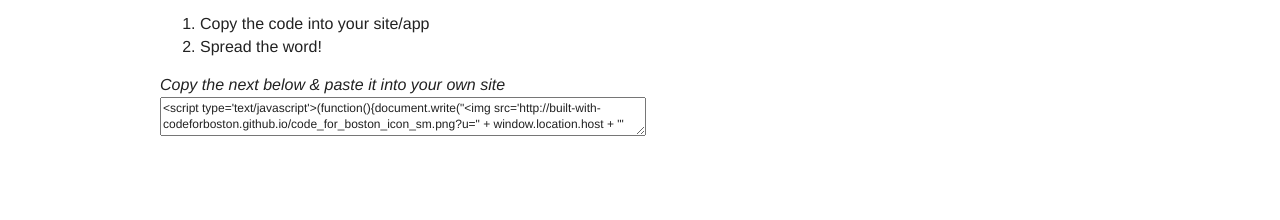
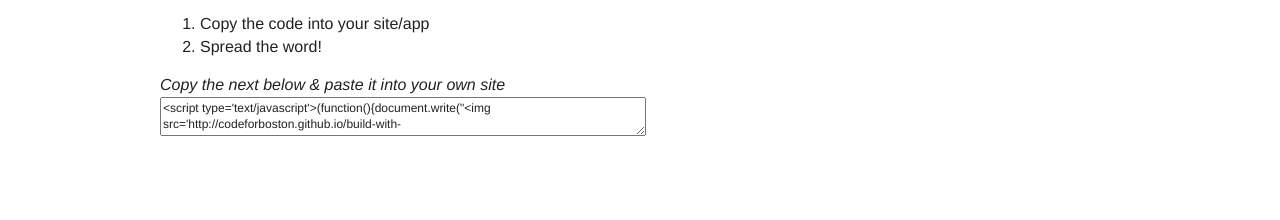
Before and after one commit to codeforboston/build-with-codeforboston, a plain HTML site: page index.html in a window 1280 px wide. Shown: the part 732-952 px from the top of the page. Drawn offline with nearby package versions, Linux system fonts and the light colour scheme.

Commit message:
all sorts of typos

```diff
--- a/index.html
+++ b/index.html
@@ -29,7 +29,7 @@
         <section class="panel-why">
             <div class="wrapper">
                 <h2 class="headline">What's This?</h2>
-                <p><a href="http://codeforboston.org">Code for Boston</a> is a local chapter of <a href="http://codeforameric.org">Code For America</a>. We are a volunteer group of developers, designers, data geeks, and citizen activists who use creative technology to solve civic and social problems.</p>
+                <p><a  target="_blank" href="http://codeforboston.org">Code for Boston</a> is a local chapter of <a  target="_blank" href="http://codeforamerica.org">Code For America</a>. We are a volunteer group of developers, designers, data geeks, and citizen activists who use creative technology to solve civic and social problems.</p>
             </div>
         </section>
         <section class="panel-build">
@@ -37,7 +37,7 @@
 
                 <h2 class="headline">Build With Us</h2>
                 <br>
-                <img src="/code_for_boston_logo_sm.png" alt="Code For Boston">
+                <img src="code_for_boston_logo_sm.png" alt="Code For Boston">
 
                 <p>Show your support for Code For Boston.</p>
                 <ol>
@@ -47,7 +47,7 @@
                 </ol>
                 <p class="snippet">
                     <label for="code-snippet">Copy the next below &amp; paste it into your own site</label>
-                    <textarea class="code-snippet" name="code-snippet"><script type='text/javascript'>(function(){document.write("<img src='http://built-with-codeforboston.github.io/code_for_boston_icon_sm.png?u=" + window.location.host + "' />");})();</script>
+                    <textarea class="code-snippet" name="code-snippet"><script type='text/javascript'>(function(){document.write("<img src='http://codeforboston.github.io/build-with-codeforboston/code_for_boston_logo_sm.png?u=" + window.location.host + "' /> <br/><a  target='_blank' href='https://secure.codeforamerica.org/page/contribute/default?custom1=codeforboston'>Donations appreciated!</a>");})();</script>
 
                     </textarea>
                 </p>
@@ -55,7 +55,8 @@
         </section>
         <footer class="page-footer">
             <div class="wrapper">
-                <img src="/code_for_boston_logo_sm.png" alt="Code For Boston">
+
+                <script type='text/javascript'>(function(){document.write("<img src='http://codeforboston.github.io/build-with-codeforboston/code_for_boston_logo_sm.png?u=" + window.location.host + "' /> <br/><a  target='_blank' href='https://secure.codeforamerica.org/page/contribute/default?custom1=codeforboston'>Support more projects like this!</a>");})();</script>
             </div>
         </footer>
 
```
